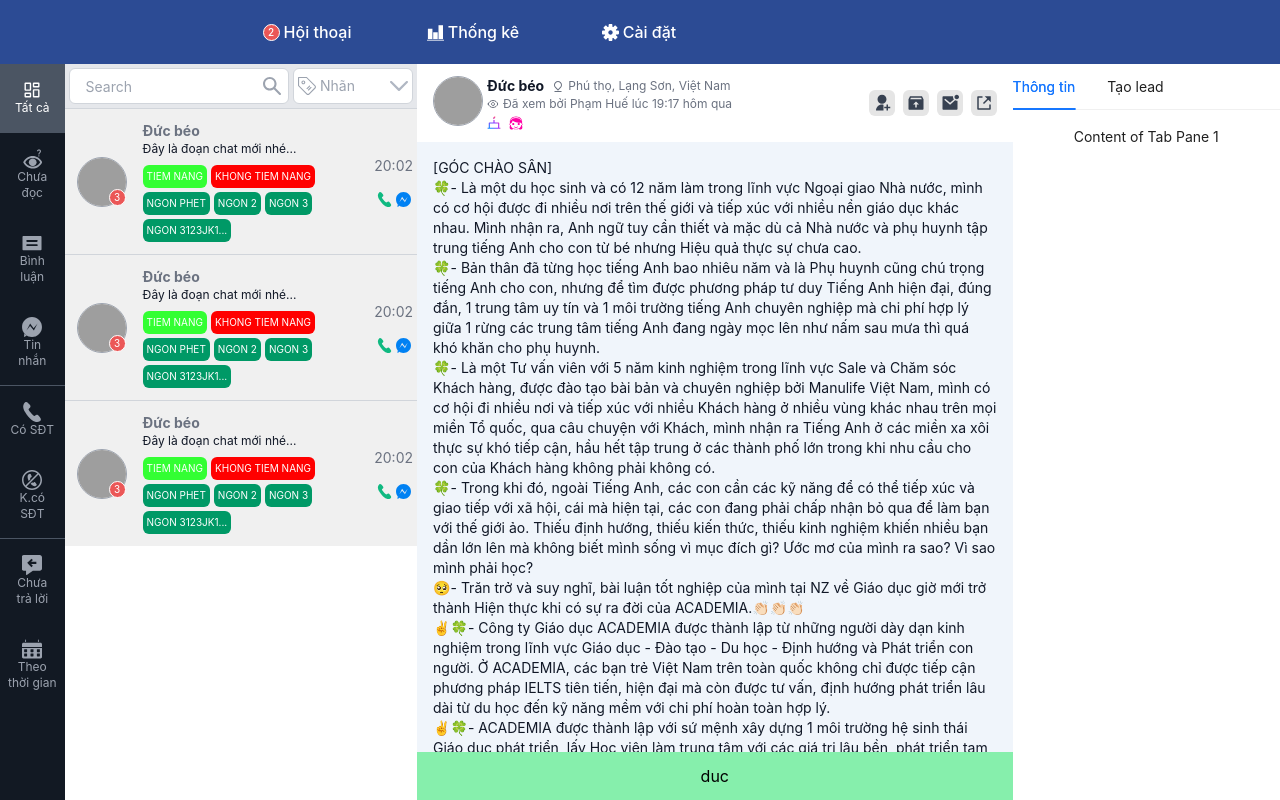
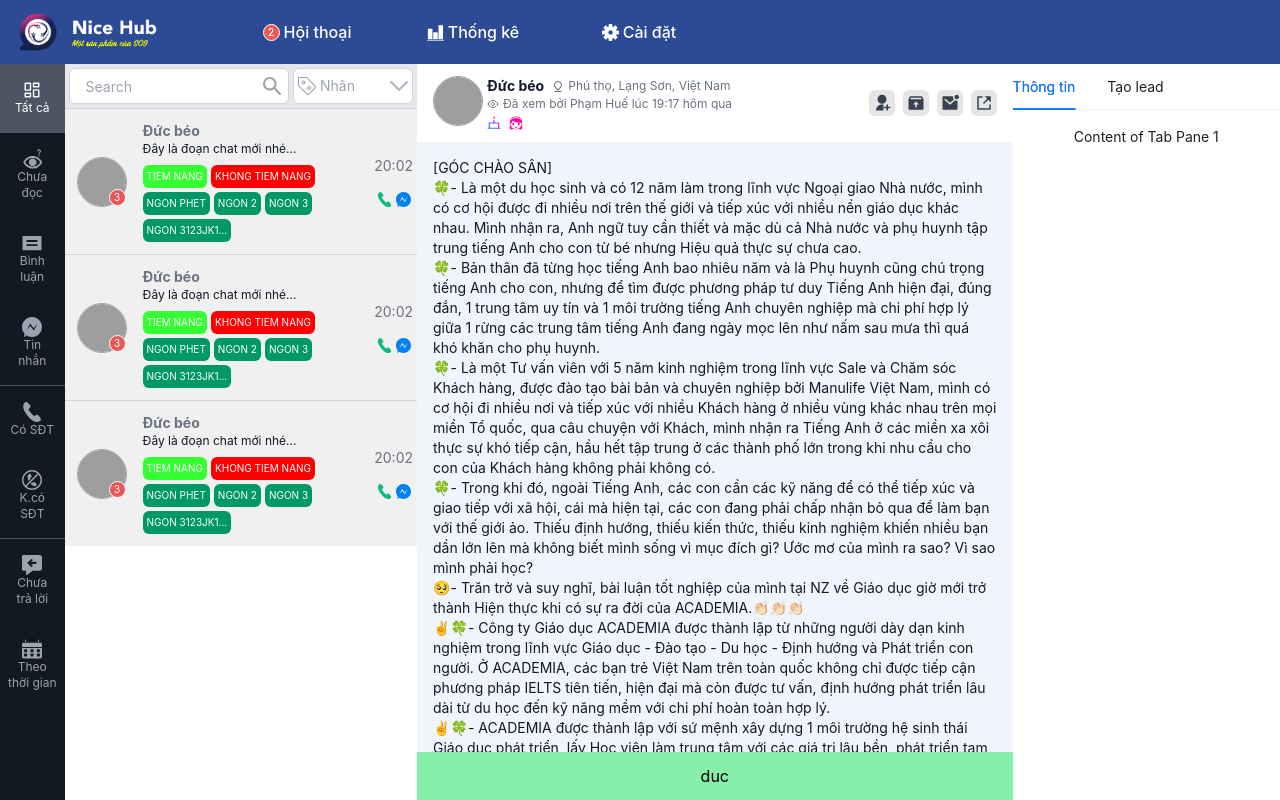
Before and after one commit to ducnt1994/chat-application, a React (Create React App) app: page / in a window 1280 px wide. Built offline with nearby package versions, Linux system fonts and the light colour scheme; grey boxes are pictures that could not be loaded.

Commit message:
add tailwind, typescript

```diff
--- a/src/layout/Header.tsx
+++ b/src/layout/Header.tsx
@@ -5,7 +5,9 @@
 export default function Header() {
     return (
         <div className={`bg-header flex fixed top-0 w-full`} style={{height: "64px"}}>
-          <div className={`w-[224px]`}></div>
+          <div className={`w-[224px] py-[10px] px-4 cursor-pointer`}>
+            <img width={141} alt={''} src={'/chat/logo.png'}/>
+          </div>
           <NavItem preIcon={<CountMessage total={2}/>} title={"Hội thoại"}/>
           <NavItem preIcon={<IconAnalyst/>} title={"Thống kê"}/>
           <NavItem preIcon={<IconSetting/>} title={"Cài đặt"}/>
```
Also changed, not shown: public/chat/logo.png (added).
